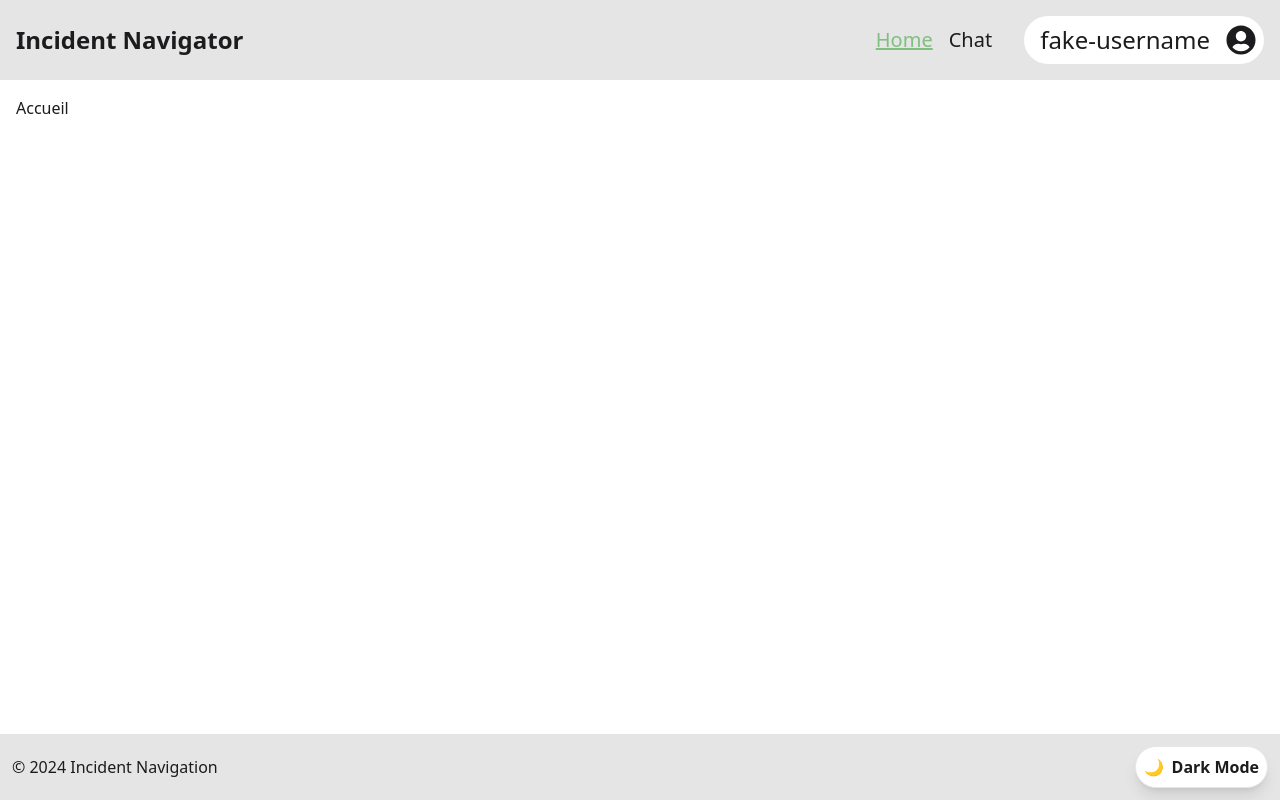
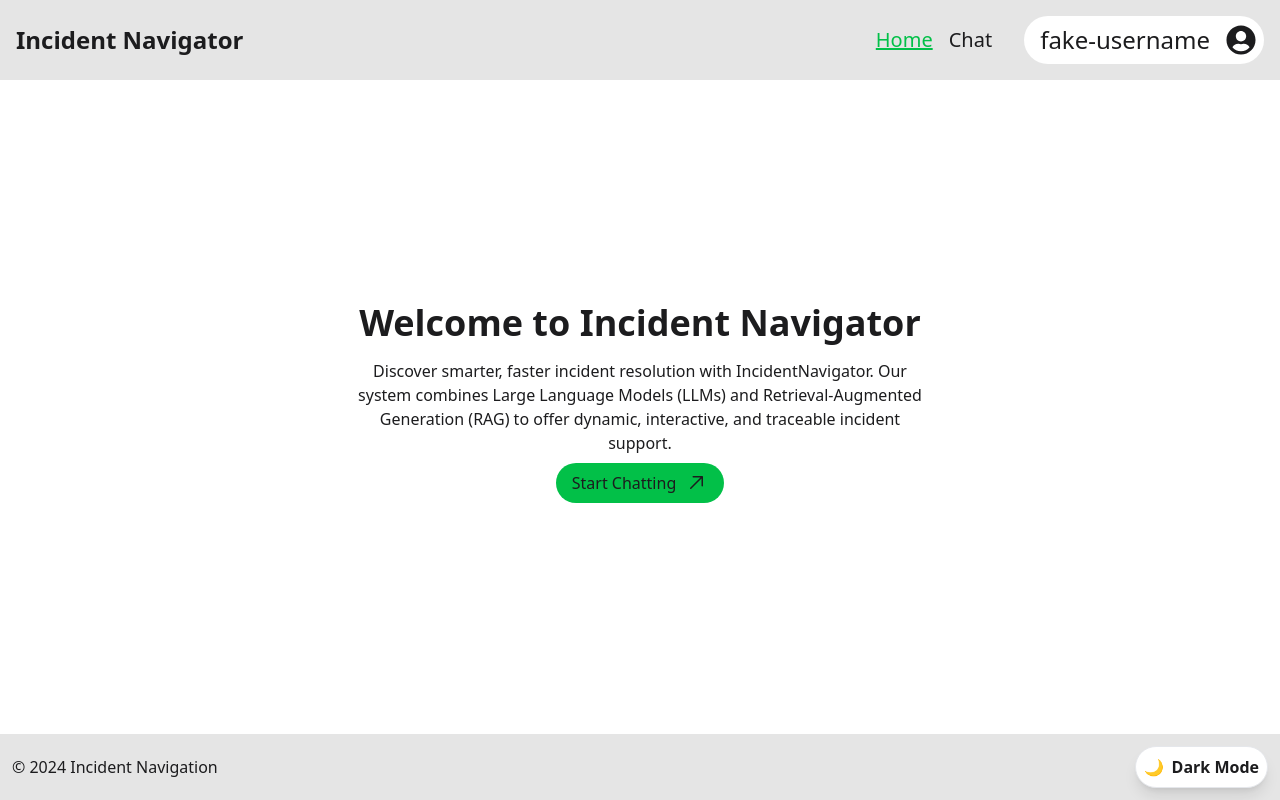
Before and after one commit to MrSneaker/IncidentNavigatorProject, a React (Create React App) app in the folder incident-nav-react/: page / in a window 1280 px wide. Built offline with nearby package versions, Linux system fonts and the light colour scheme.

Commit message:
Home page #2

```diff
--- a/incident-nav-react/src/App.js
+++ b/incident-nav-react/src/App.js
@@ -1,4 +1,4 @@
-import React from 'react';
+import React, {useState, useEffect} from 'react';
 import { BrowserRouter as Router, Routes, Route } from 'react-router-dom';
 import ProtectedRoute from './components/ProtectedRoute';
 import ChatPage from './pages/ChatPage';
@@ -9,35 +9,45 @@ import ProfilePage from './pages/ProfilePage';
 import HomePage from './pages/HomePage';
 
 import Layout from './Layout';
-import { useEffect } from 'react';
 import { useNavigate } from 'react-router-dom';
 
 function App() {
+  const [isAuthenticated, setIsAuthenticated] = useState(false);
+  const [username, setUsername] = useState('');
+
   localStorage.setItem('authToken', 'fake-auth-token');
   localStorage.setItem('username', 'fake-username');
 
   function LogoutPage() {
     const navigate = useNavigate();
 
-
     useEffect(() => {
       localStorage.removeItem('authToken');
       localStorage.removeItem('username');
+      setIsAuthenticated(false);
 
-
-      navigate('/login');
+      navigate('/');
     }, [navigate]);
 
     return null;
   }
 
+
+  useEffect(() => {
+    const authToken = localStorage.getItem('authToken');
+    setIsAuthenticated(!!authToken);
+
+    const name = localStorage.getItem('username');
+    setUsername(name);
+  });
+
   return (
     <Router>
-      <Layout>
+      <Layout isAuthenticated={isAuthenticated} username={username}>
         <Routes>
 
           {/* Home */}
-          <Route path="/" element={<HomePage/>} />
+          <Route path="/" element={<HomePage isAuthenticated={isAuthenticated} />} />
 
           {/* User */}
           <Route path="/register" element={<RegisterPage/>} />
--- a/incident-nav-react/src/Layout.js
+++ b/incident-nav-react/src/Layout.js
@@ -2,15 +2,18 @@ import React from 'react';
 import Header from './components/header/Header';
 import Footer from './components/footer/Footer';
 
-const Layout = ({ children }) => {
+const Layout = ({ children, isAuthenticated, username }) => {
     const navLinks = [
-        { path: '/', label: 'Home', visibleWhenLoggedIn: 0, enabledWhenLoggedIn: 0 },
-        { path: '/chat', label: 'Chat', visibleWhenLoggedIn: 1, enabledWhenLoggedIn: 1 },
+        { path: '/', label: 'Home', auth: null },
+        { path: '/chat', label: 'Chat', auth: true },
+        { path: '/login', label: 'Login', auth: false },
+        { path: '/register', label: 'Register', auth: false },
+        { path: '/profile', label: 'Profile', auth: true },
     ];
 
     return (
         <div className="flex flex-col h-screen dark:text-dark-text text-light-text">
-            <Header navLinks={navLinks}/>
+            <Header navLinks={navLinks} isAuthenticated={isAuthenticated} username={username} />
             <main className="flex p-4 overflow-auto h-[100%] dark:bg-dark-surface bg-light-surface">
                 {children}
             </main>
--- a/incident-nav-react/src/components/header/Header.js
+++ b/incident-nav-react/src/components/header/Header.js
@@ -3,7 +3,7 @@ import { Link } from 'react-router-dom';
 import NavBar from './NavBar';
 import MobileNavBar from './MoblieNavBar';
 
-const Header = ({ navLinks }) => {
+const Header = ({ navLinks, isAuthenticated, username }) => {
     const [isMobile, setIsMobile] = useState(false);
 
     useEffect(() => {
@@ -27,9 +27,9 @@ const Header = ({ navLinks }) => {
         <header className="p-4 flex justify-between items-center dark:bg-dark-background bg-light-background">
             <Link to="/" className="text-2xl font-bold dark:text-dark-text text-light-text">Incident Navigator</Link>
             {isMobile ? (
-                <MobileNavBar navLinks={navLinks} />
+                <MobileNavBar navLinks={navLinks} isAuthenticated={isAuthenticated} username={username} />
             ) : (
-                <NavBar navLinks={navLinks} />
+                <NavBar navLinks={navLinks} isAuthenticated={isAuthenticated} username={username} />
             )}
         </header>
     );
--- a/incident-nav-react/src/components/header/MoblieNavBar.js
+++ b/incident-nav-react/src/components/header/MoblieNavBar.js
@@ -1,8 +1,8 @@
 import React, { useState, useEffect } from 'react';
 import { Link, useLocation } from 'react-router-dom';
-import { FaPowerOff } from 'react-icons/fa';
+import { GoSignOut } from 'react-icons/go';
 
-const MobileNavBar = ({ navLinks }) => {
+const MobileNavBar = ({ navLinks, isAuthenticated, username }) => {
     const [isOpen, setIsOpen] = useState(false);
     const [showDropdown, setShowDropdown] = useState(false);
     const location = useLocation();
@@ -10,48 +10,6 @@ const MobileNavBar = ({ navLinks }) => {
     const toggleNavBar = () => {
         setIsOpen(!isOpen);
     };
-
-    const username = localStorage.getItem('username');
-    const isLoggedIn = username !== '' && username !== null;
-    if (!isLoggedIn) {
-        // add login and register to navLinks
-        navLinks = [
-            ...navLinks,
-            {
-                label: 'Login',
-                path: '/login',
-                visibleWhenLoggedIn: 0,
-                enabledWhenLoggedIn: 0,
-            },
-            {
-                label: 'Register',
-                path: '/register',
-                visibleWhenLoggedIn: 0,
-                enabledWhenLoggedIn: 0,
-            },
-        ];
-    } else {
-        // add profile to navLinks
-        navLinks = [
-            ...navLinks,
-            {
-                label: 'Profile',
-                path: '/profile',
-                visibleWhenLoggedIn: 1,
-                visibleWhenLoggedOut: 0,
-            },
-        ];
-    }
-
-    navLinks = navLinks.map((link) => {
-        if (link.visibleWhenLoggedIn === 0) {
-            return { ...link, show: true };
-        }
-        if (link.visibleWhenLoggedIn === 1) {
-            return { ...link, show: isLoggedIn };
-        }
-        return { ...link, show: !isLoggedIn };
-    });
 
     function handleLogout() {
         // logout logic
@@ -86,7 +44,7 @@ const MobileNavBar = ({ navLinks }) => {
                 <nav className="flex justify-center w-full h-full items-center">
                     <ul className="flex flex-col space-y-4 p-4 gap-4 color-white text-2xl text-center">
                         {navLinks.map((link) => (
-                            link.show ? (
+                            link.auth === null || link.auth === isAuthenticated ? (
                                 <li key={link.path}>
                                     <Link
                                         to={link.path}
@@ -101,9 +59,9 @@ const MobileNavBar = ({ navLinks }) => {
 
                     </ul>
                 </nav>
-                {isLoggedIn && (
+                {isAuthenticated && (
                 <div className="absolute bottom-4 right-4 flex items-center space-x-2">
-                    <FaPowerOff className="text-white text-xl" />
+                    <GoSignOut className="text-white text-xl" />
                     <Link to="/logout" className="text-white" onClick={handleLogout}>
                         Logout
                     </Link>
--- a/incident-nav-react/src/components/header/NavBar.js
+++ b/incident-nav-react/src/components/header/NavBar.js
@@ -2,41 +2,9 @@ import React, { useState } from 'react';
 import { Link, useLocation } from 'react-router-dom';
 import { FaUserCircle } from 'react-icons/fa';
 
-const NavBar = ({ navLinks }) => {
+const NavBar = ({ navLinks, isAuthenticated, username }) => {
     const location = useLocation();
     const [showDropdown, setShowDropdown] = useState(false);
-
-    const username = localStorage.getItem('username');
-    const isLoggedIn = username !== '' && username !== null;
-    if (!isLoggedIn) {
-        // add login and register to navLinks
-        navLinks = [
-            ...navLinks,
-            {
-                label: 'Login',
-                path: '/login',
-                visibleWhenLoggedIn: 0,
-                enabledWhenLoggedIn: 0,
-            },
-            {
-                label: 'Register',
-                path: '/register',
-                visibleWhenLoggedIn: 0,
-                enabledWhenLoggedIn: 0,
-            },
-        ];
-    }
-
-    navLinks = navLinks.map((link) => {
-        if (link.visibleWhenLoggedIn === 0) {
-            return { ...link, show: true };
-        }
-        if (link.visibleWhenLoggedIn === 1) {
-            return { ...link, show: isLoggedIn };
-        }
-        return { ...link, show: !isLoggedIn };
-    });
-
 
     // Close dropdown when clicking outside
     React.useEffect(() => {
@@ -55,7 +23,7 @@ const NavBar = ({ navLinks }) => {
         <nav className="flex justify-between items-center gap-4">
             <ul className="flex space-x-4">
                 {navLinks.map((link) => (
-                    link.show ? (
+                    (link.auth === isAuthenticated || link.auth === null) && link.path !== '/profile' ? (
                         <li key={link.path}>
                             <Link
                                 to={link.path}
@@ -67,7 +35,7 @@ const NavBar = ({ navLinks }) => {
                     ) : null
                 ))}
             </ul>
-            {isLoggedIn && (
+            {isAuthenticated && (
                 <div className="relative flex items-center dropdown" onClick={() => setShowDropdown(!showDropdown)}>
                     <button className="bg-light-surface dark:bg-dark-surface hover:dark:bg-dark-accent hover:bg-light-accent dark:text-dark-text text-light-text text-2xl ml-4 flex items-center gap-4 p-0 pl-4 rounded-full h-12 justify-center" onClick={() => setShowDropdown(!showDropdown)}>
                         <span className="hidden sm:inline text-md">
--- a/incident-nav-react/src/pages/HomePage.js
+++ b/incident-nav-react/src/pages/HomePage.js
@@ -1,5 +1,28 @@
-export default function HomePage() {
+import { GoArrowUpRight } from "react-icons/go";
+import { Link } from "react-router-dom";
+
+export default function HomePage({ isAuthenticated }) {
     return (
-        <h1>Accueil</h1>
+      <div className="flex flex-col items-center justify-center h-full w-full">
+        <h1 className="text-4xl font-bold dark:text-dark-accent text-light-text">Welcome to Incident Navigator</h1>
+        <p className="text-center text-base mt-4 max-w-xl">
+            Discover smarter, faster incident resolution with IncidentNavigator. Our system combines Large Language Models (LLMs) and Retrieval-Augmented Generation (RAG) to offer dynamic, interactive, and traceable incident support.
+        </p>
+
+        {!isAuthenticated ? (
+            <div className="flex flex-row mt-6">
+                <Link to='/login' className="btn btn-primary m-2 rounded-full p-2 min-w-[100px] text-center font-bold border-2 border-dark-accent text-dark-accent hover:text-dark-background hover:bg-dark-accent hover:scale-110 transition-transform">
+                    Login
+                </Link>
+                <Link to='/register' className="btn btn-primary m-2 rounded-full p-2 min-w-[100px] text-center font-bold border-2 border-dark-accent text-dark-accent hover:text-dark-background hover:bg-dark-accent hover:scale-110 transition-transform">
+                    Register
+                </Link>
+            </div>
+        ) : (
+            <Link to="/chat" className="btn btn-secondary m-2 rounded-full bg-gradient-to-r text-center from-dark-accent to-light-accent p-2 min-w-[100px] hover:scale-105 transition-transform flex px-4 py-2 items-center">
+                Start Chatting <GoArrowUpRight className="text-2xl ml-2" />
+            </Link>
+        )}
+      </div>
     );
-}
+};
--- a/incident-nav-react/tailwind.config.js
+++ b/incident-nav-react/tailwind.config.js
@@ -13,7 +13,7 @@ module.exports = {
           background: '#E5E5E5', // Arrière-plan principal (gris clair)
           surface: '#FFFFFF', // Arrière-plan des cartes et des panneaux
           text: '#1C1C1E', // Couleur du texte principal (noir)
-          accent: '#7FBF7F', // Vert Calme pour les boutons/accents
+          accent: '#02c048', // Vert Calme pour les boutons/accents
           alert: '#E57373', // Rouge Pâle (erreurs/alertes)
         },
         // Thème sombre
@@ -21,7 +21,7 @@ module.exports = {
           background: '#1C1C1E', // Arrière-plan principal (noir profond)
           surface: '#2E2E2E', // Arrière-plan des cartes et des panneaux
           text: '#F9F9F9', // Texte blanc sur fond sombre
-          accent: '#7FBF7F', // Vert Calme
+          accent: '#02c048', // Vert Calme
           alert: '#FF6B6B', // Rouge d'alerte
         },
       },
```
